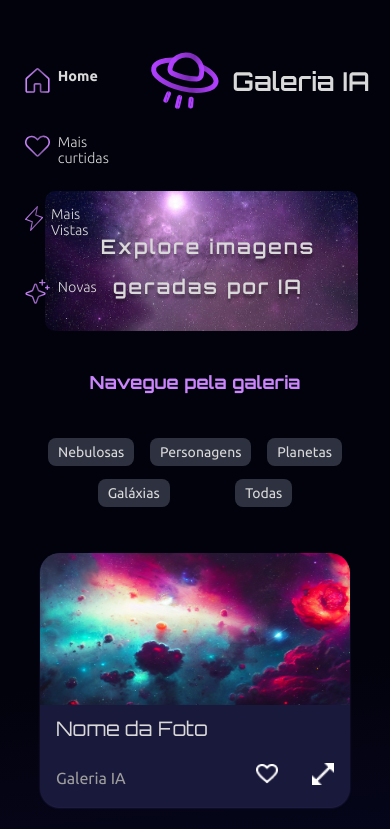
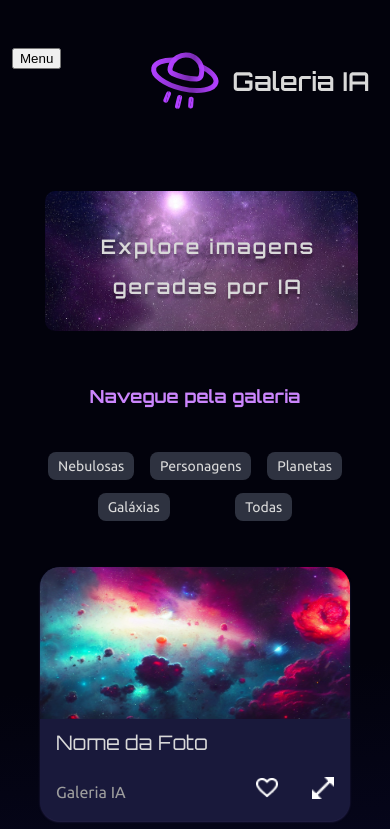
Before and after one commit to robs-am/space-gallery, a React (Create React App) app: page / in a window 390 px wide. Shown: the top 829 px of the page. Built offline with nearby package versions, Linux system fonts and the light colour scheme.

Commit message:
add margin galeria

```diff
--- a/src/Components/Menu/Menu.module.scss
+++ b/src/Components/Menu/Menu.module.scss
@@ -6,8 +6,7 @@
   align-items: flex-start;
   justify-content: center;
 
-  button {
-    margin-left: 1.5rem;
+  #btn_mobile {
     display: none;
   }
 
@@ -62,9 +61,8 @@
     flex-direction: column;
     z-index: 10;
 
-    &__button {
-      padding: 0.3rem;
-      margin: 0;
+    #btn_mobile {
+      display: block;
     }
 
     &__lista {
@@ -77,12 +75,14 @@
       justify-content: space-around;
       margin-left: 14rem; */
 
-      margin: 0;
+      /*  margin: 0;
       list-style: none;
       display: flex;
       flex-direction: column;
       justify-content: space-around;
-      align-items: flex-start;
+      align-items: flex-start; */
+
+      display: none;
     }
 
     &__item {
--- /dev/null
+++ b/src/Components/Menu/btnMobile.js
@@ -0,0 +1,5 @@
+import React from "react";
+
+export default function btnMobile() {
+  return <div>btnMobile</div>;
+}
--- a/src/Components/Menu/index.jsx
+++ b/src/Components/Menu/index.jsx
@@ -9,7 +9,7 @@ import styles from "./Menu.module.scss";
 export default function Menu() {
   return (
     <nav className={styles.menu}>
-      <button>Menu</button>
+      <button id={styles.btn_mobile}>Menu</button>
       <ul className={styles.menu__lista}>
         <li className={styles.menu__item}>
           <img src={inicio2} alt="" />
--- a/src/Pages/Homepage/Homepage.module.scss
+++ b/src/Pages/Homepage/Homepage.module.scss
@@ -132,6 +132,6 @@ main {
     align-items: center;
     flex-direction: column;
     margin-left: 0;
-    margin-top: 1rem;
+    margin-top: 16rem;
   }
 }
```
